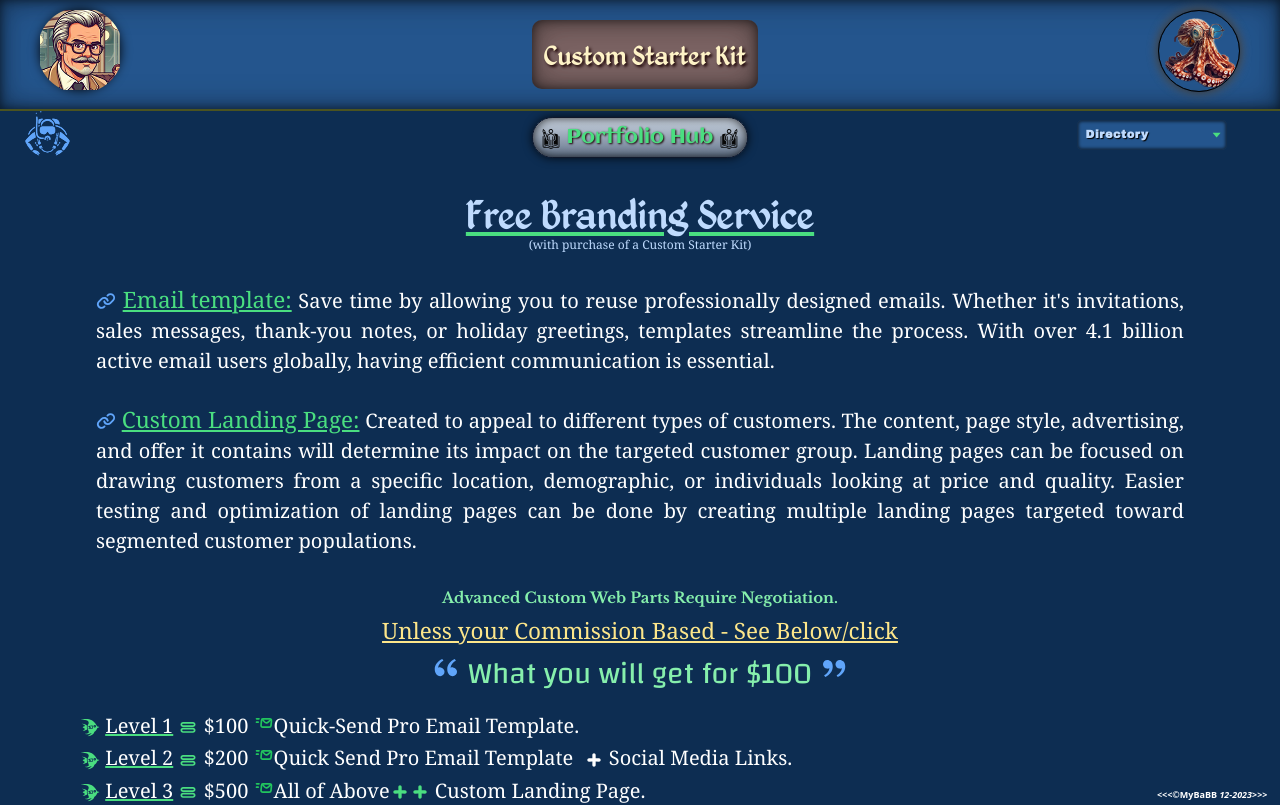
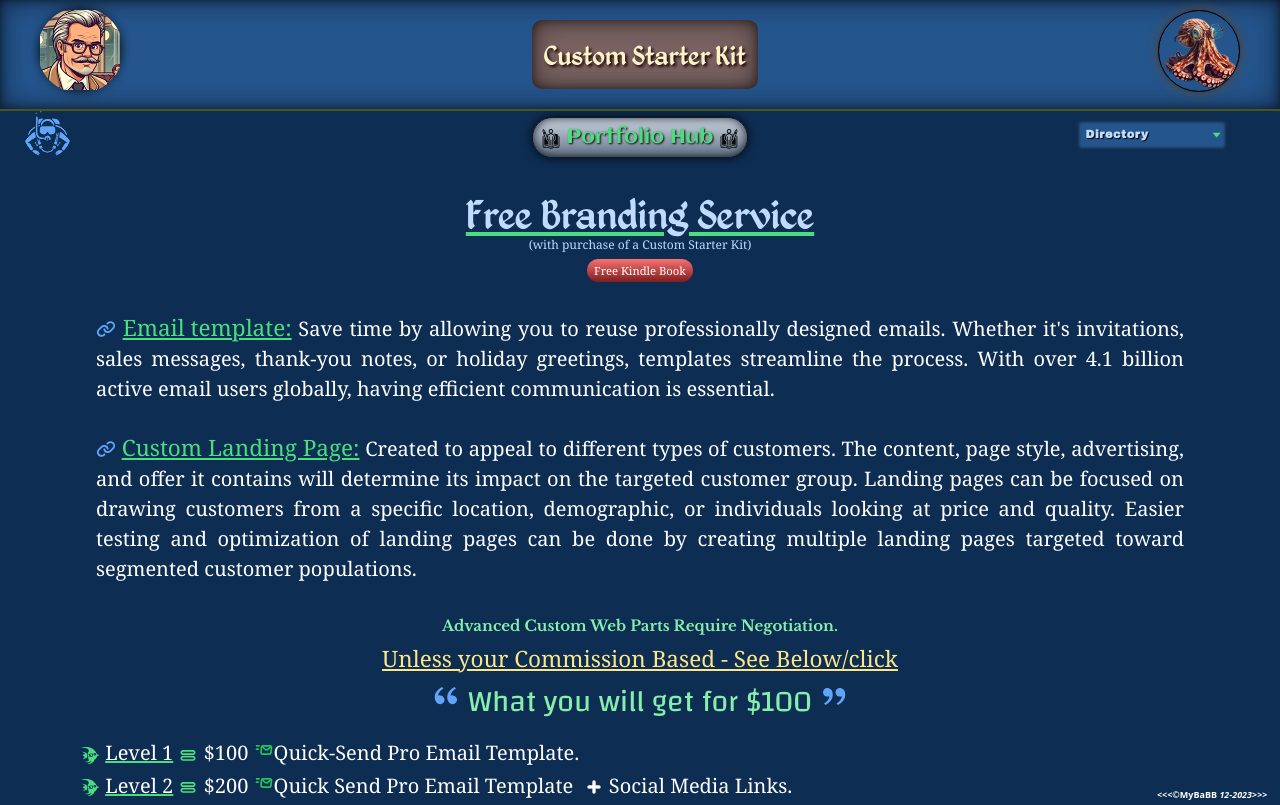
Before and after one commit to MyBaBB/100_Bucks_Intro, a React (Vite) app: page / in a window 1280 px wide. Shown: the top 805 px of the page. Built offline with nearby package versions, Linux system fonts and the light colour scheme.

Commit message:
added a free amazon email link for Importance of branding

```diff
--- a/src/components/TopSection.jsx
+++ b/src/components/TopSection.jsx
@@ -61,7 +61,14 @@ const TopSection = () => {
               </span>
             </div>
           </a>
-
+          <p className="PersonalBrandkWordsButton rounded-3xl py-1 px-3 mt-2 w-fit m-auto
+                                bg-gradient-to-b from-red-400 to-red-900 hover:from-red-900 hover:to-red-400   ">
+                          <a href="https://amzn.to/3XniQUG" >
+                          <button className="PersonalBrandkWords  relative flex text-lg  ">
+                        Free Kindle Book
+                          </button>
+                          </a>
+                   </p>
           <p
             className="objectiveParagraph m-auto w-[90%]  p-[12px]
         text-justify text-[12px] sm:p-[42px] sm:text-[24px] md:p-[52px]
```
